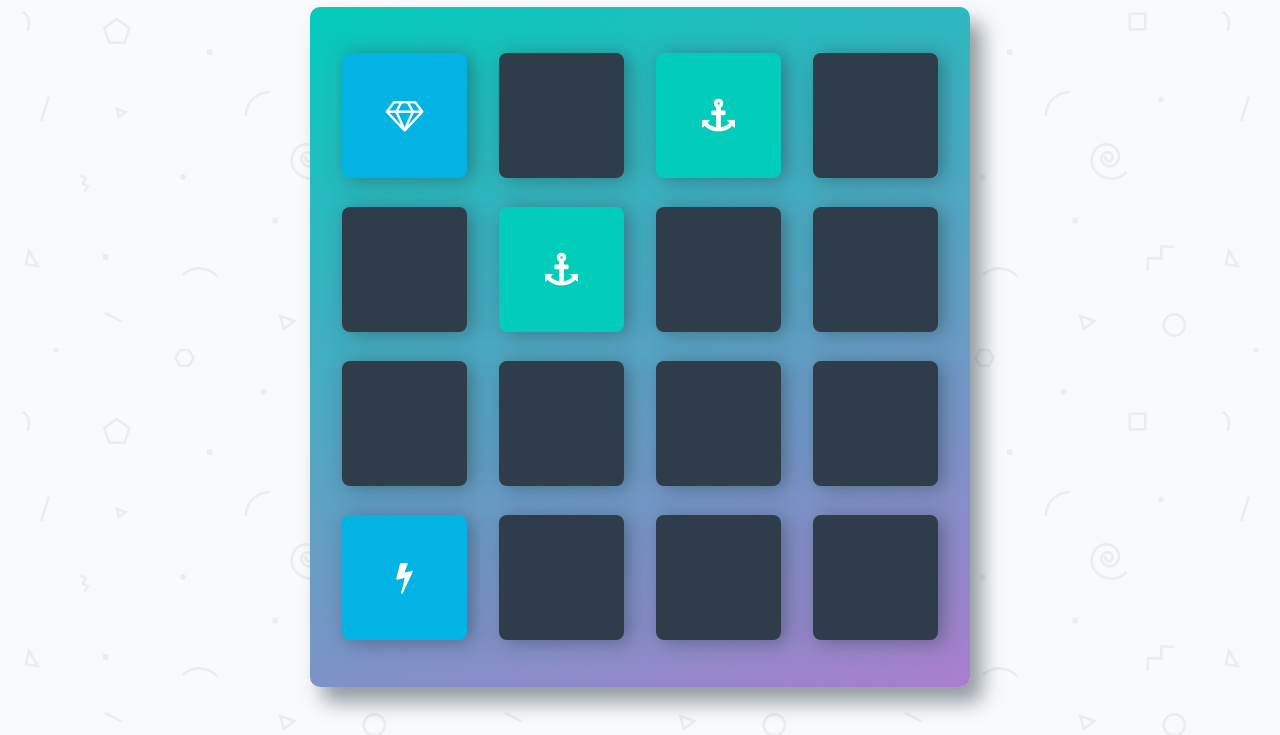
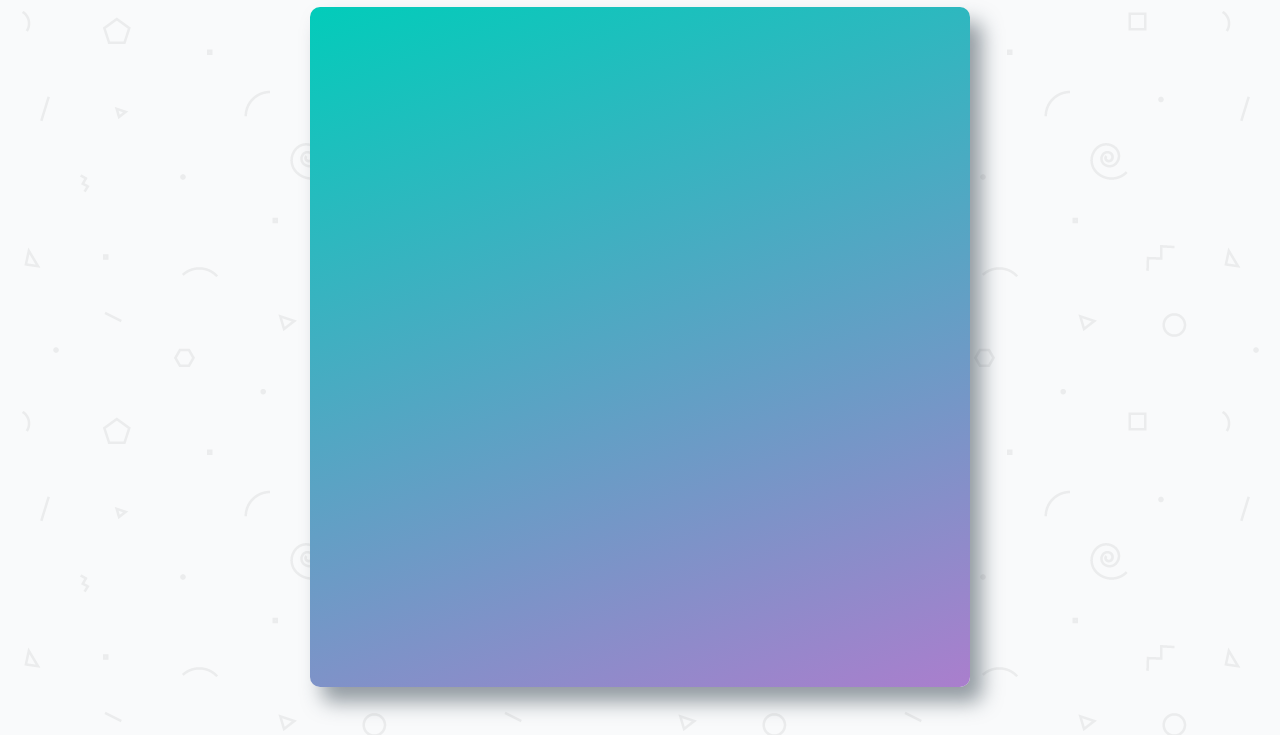
Before and after one commit to udacity/fend-project-memory-game, a website: page src/index.html in a window 1280 px wide. Shown: the part 108-843 px from the top of the page. Drawn offline with Linux system fonts and the light colour scheme; a web font is replaced by a local one.

Commit message:
Removed Static card list

```diff
--- a/src/index.html
+++ b/src/index.html
@@ -30,54 +30,7 @@
         </section>
 
         <ul class="deck">
-            <li class="card show open">
-                <i class="fa fa-diamond"></i>
-            </li>
-            <li class="card">
-                <i class="fa fa-paper-plane-o"></i>
-            </li>
-            <li class="card match">
-                <i class="fa fa-anchor"></i>
-            </li>
-            <li class="card">
-                <i class="fa fa-bolt"></i>
-            </li>
-            <li class="card">
-                <i class="fa fa-cube"></i>
-            </li>
-            <li class="card match">
-                <i class="fa fa-anchor"></i>
-            </li>
-            <li class="card">
-                <i class="fa fa-leaf"></i>
-            </li>
-            <li class="card">
-                <i class="fa fa-bicycle"></i>
-            </li>
-            <li class="card">
-                <i class="fa fa-diamond"></i>
-            </li>
-            <li class="card">
-                <i class="fa fa-bomb"></i>
-            </li>
-            <li class="card">
-                <i class="fa fa-leaf"></i>
-            </li>
-            <li class="card">
-                <i class="fa fa-bomb"></i>
-            </li>
-            <li class="card show open ">
-                <i class="fa fa-bolt"></i>
-            </li>
-            <li class="card">
-                <i class="fa fa-bicycle"></i>
-            </li>
-            <li class="card">
-                <i class="fa fa-paper-plane-o"></i>
-            </li>
-            <li class="card">
-                <i class="fa fa-cube"></i>
-            </li>
+
         </ul>
     </div>
 
```
